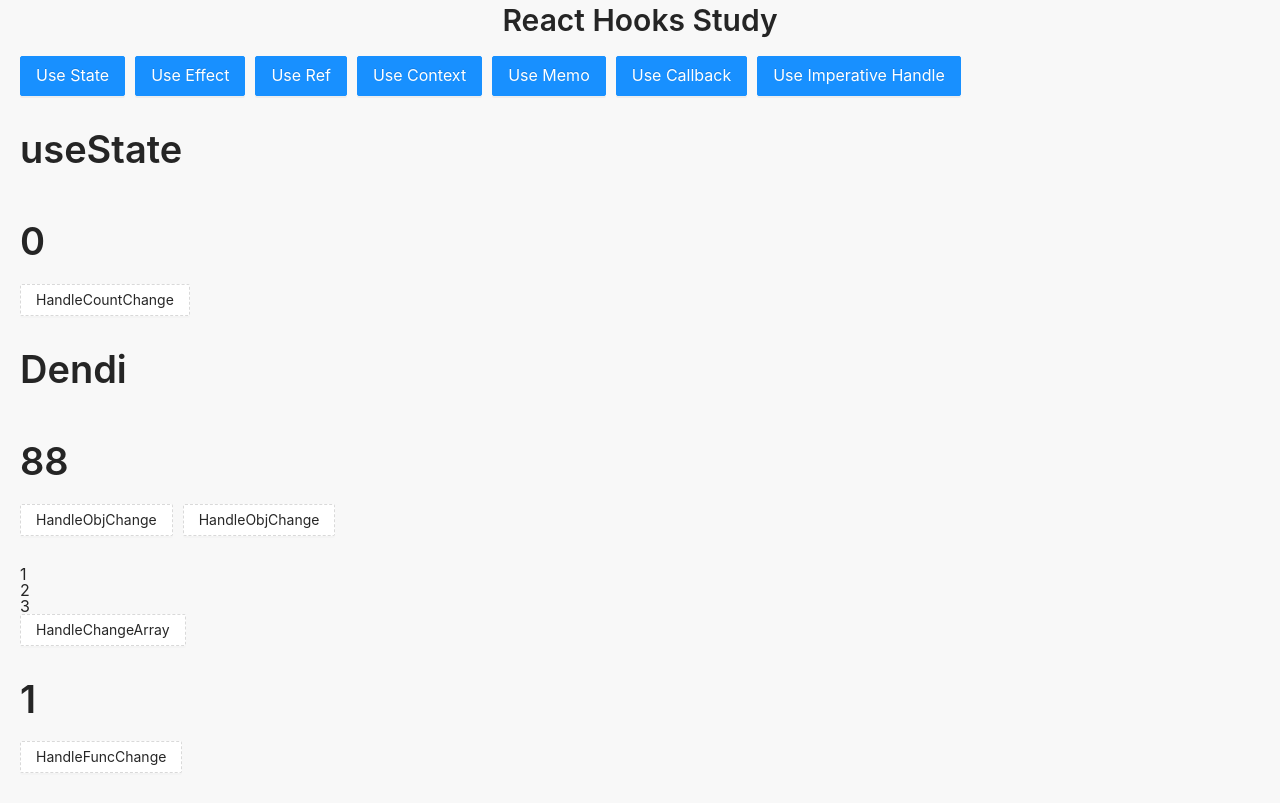
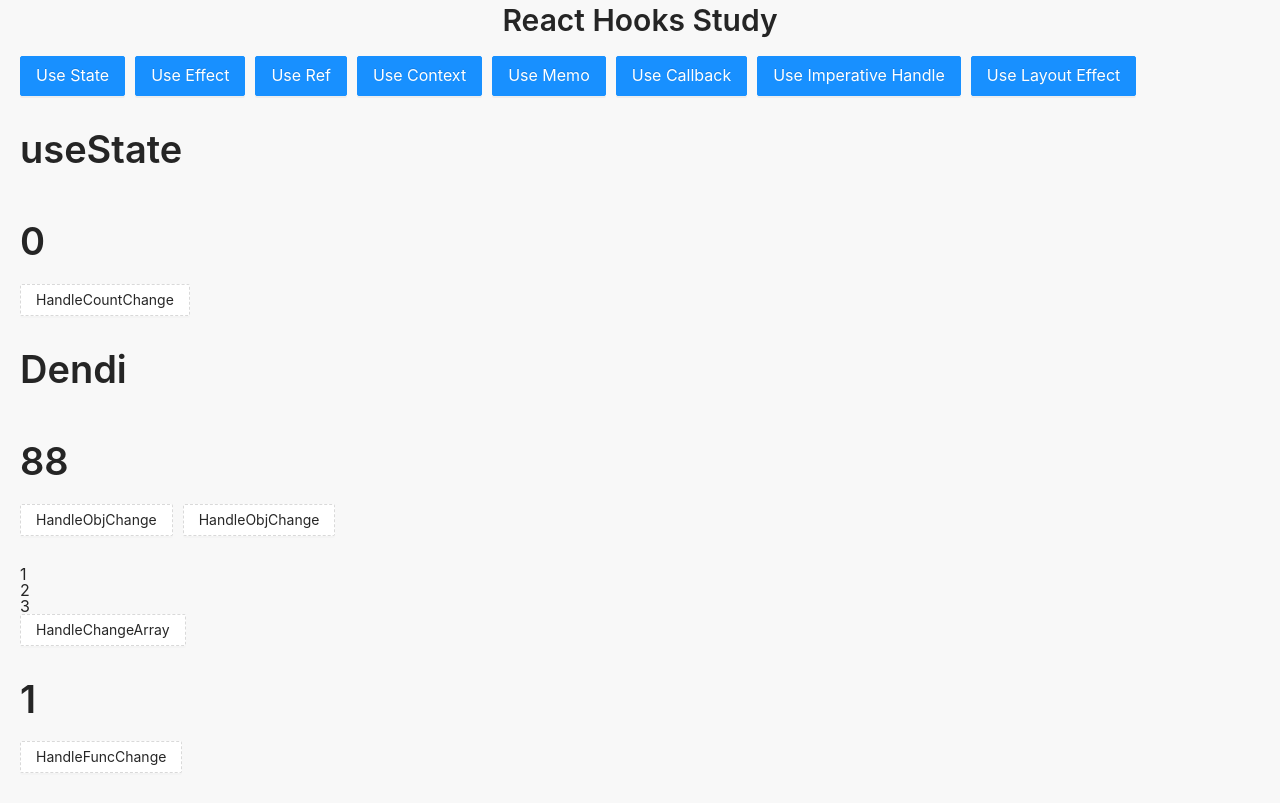
Before and after one commit to m5ultra/react-hooks-demo, a React (Create React App) app: page / in a window 1280 px wide. Built offline with nearby package versions, Linux system fonts and the light colour scheme.

Commit message:
Update App.js

```diff
--- a/src/App.js
+++ b/src/App.js
@@ -8,6 +8,7 @@ import UseContext from './React-Hooks/use-context'
 import UseMemo from './React-Hooks/use-memo'
 import UseCallback from './React-Hooks/use-callback'
 import UseImperativeHandle from './React-Hooks/use-imperative-handle'
+import UseLayoutEffect from './React-Hooks/use-layout-effect'
 import './React-Hooks/style.less'
 import { Typography } from 'antd'
 
@@ -26,6 +27,7 @@ function App() {
         <Button type={'primary'} size={'large'}><Link to="/use-memo">Use Memo</Link></Button>
         <Button type={'primary'} size={'large'}><Link to="/use-callback">Use Callback</Link></Button>
         <Button type={'primary'} size={'large'}><Link to="/use-imperative-handle">Use Imperative Handle</Link></Button>
+        <Button type={'primary'} size={'large'}><Link to="/use-layout-effect">Use Layout Effect</Link></Button>
         <div>
           <Route path="/" exact component={UseState}/>
           <Route path="/use-effect" component={UseEffect}/>
@@ -34,6 +36,7 @@ function App() {
           <Route path="/use-memo" component={UseMemo}/>
           <Route path="/use-callback" component={UseCallback}/>
           <Route path="/use-imperative-handle" component={UseImperativeHandle}/>
+          <Route path="/use-layout-effect" component={UseLayoutEffect}/>
         </div>
       </Router>
     </div>
```
